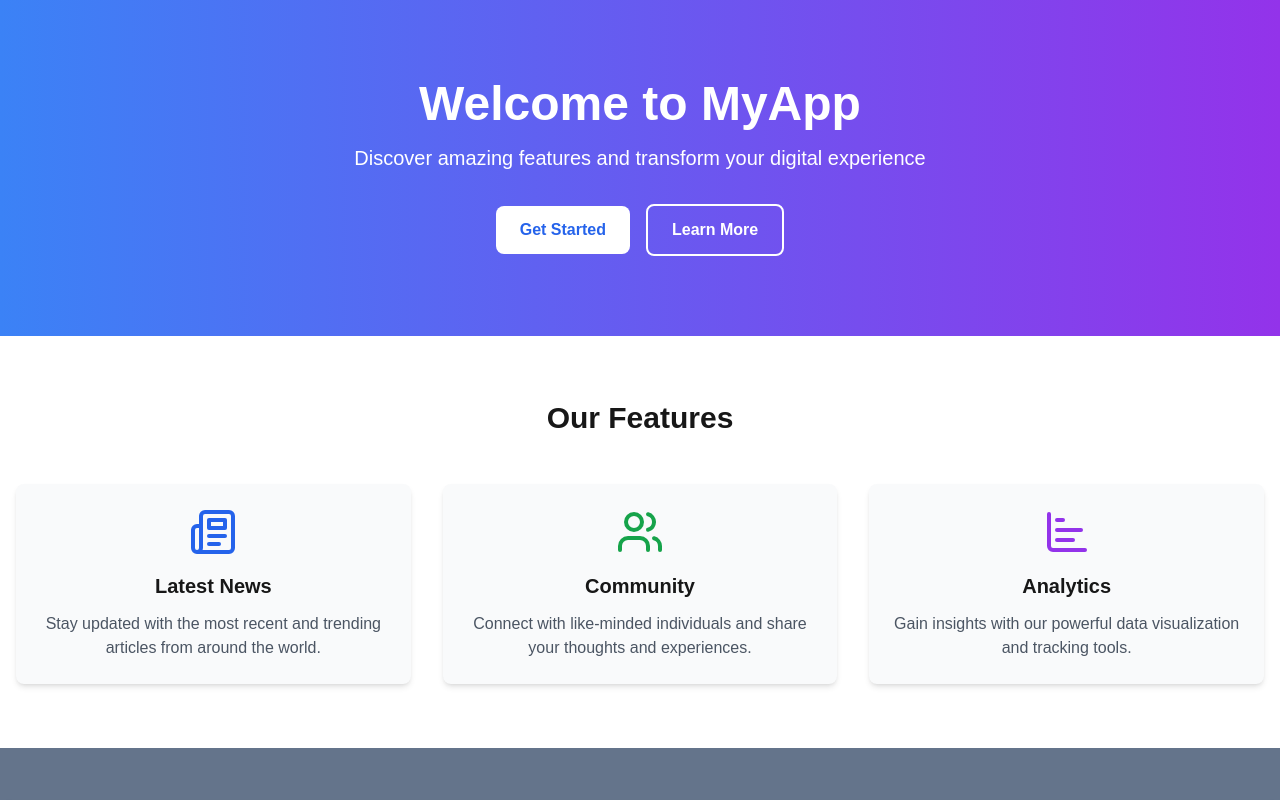
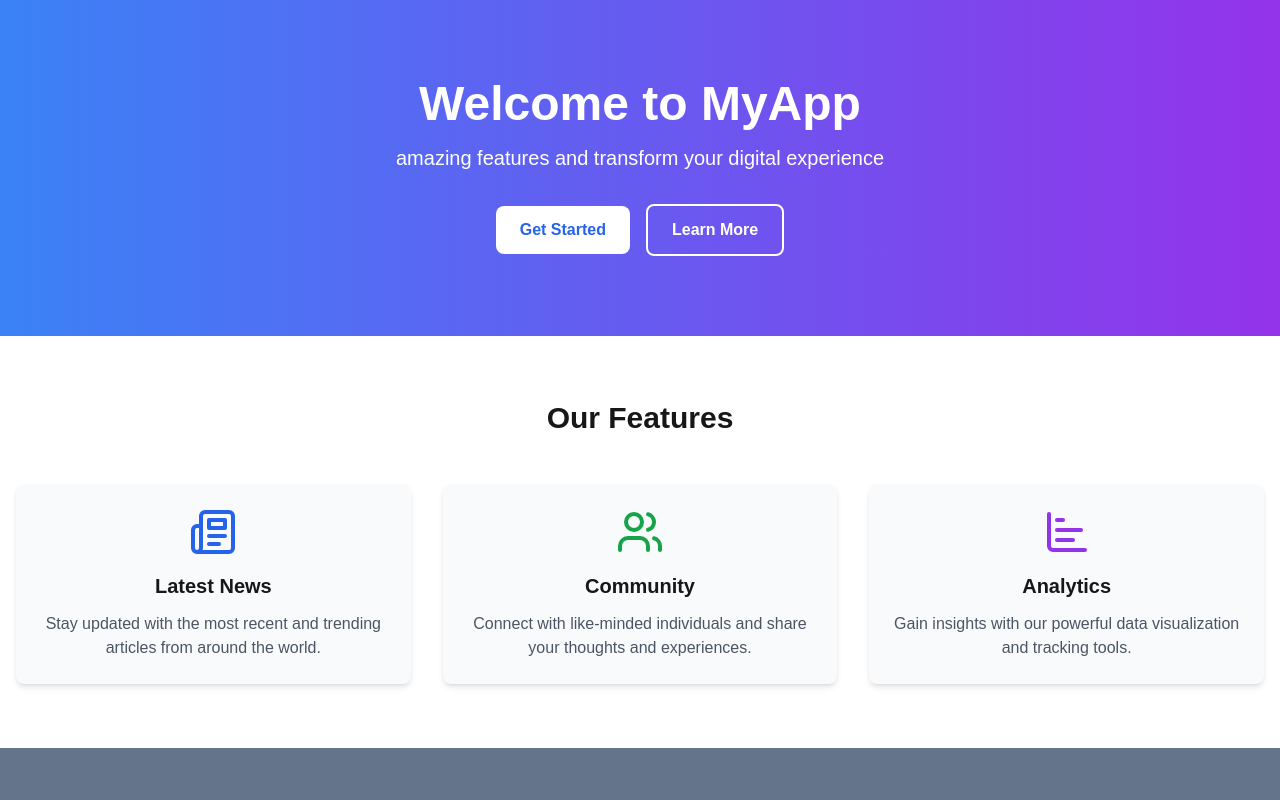
Before and after one commit to Kavi8428/my-first-next-project, a Next.js app: page /about in a window 1280 px wide. Shown: the top 800 px of the page. Built offline with nearby package versions, Linux system fonts and the light colour scheme.

Commit message:
Change about/app.js

```diff
--- a/app/about/page.js
+++ b/app/about/page.js
@@ -29,7 +29,7 @@ export default function HomePage() {
       <header className="bg-gradient-to-r from-blue-500 to-purple-600 text-white py-20">
         <div className="max-w-7xl mx-auto px-4 text-center">
           <h1 className="text-5xl font-extrabold mb-4">Welcome to MyApp</h1>
-          <p className="text-xl mb-8">Discover amazing features and transform your digital experience</p>
+          <p className="text-xl mb-8">amazing features and transform your digital experience</p>
           <div className="space-x-4">
             <button className="bg-white text-blue-600 px-6 py-3 rounded-lg font-semibold hover:bg-blue-50 transition">
               Get Started
```
